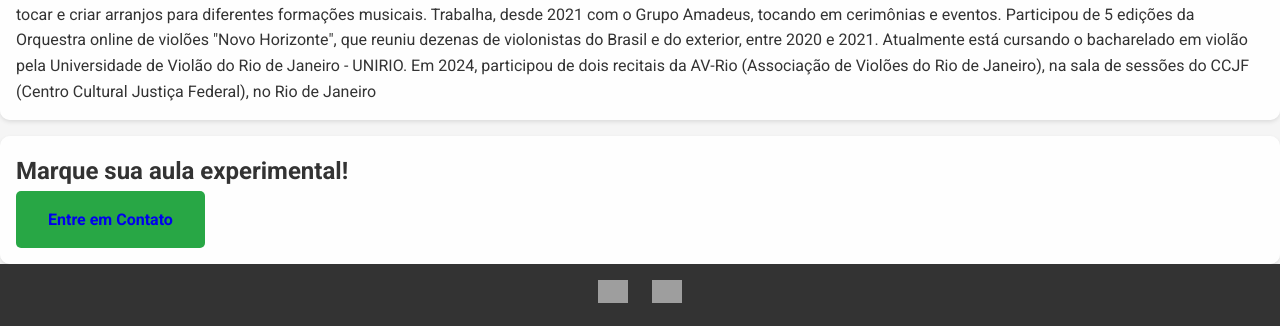
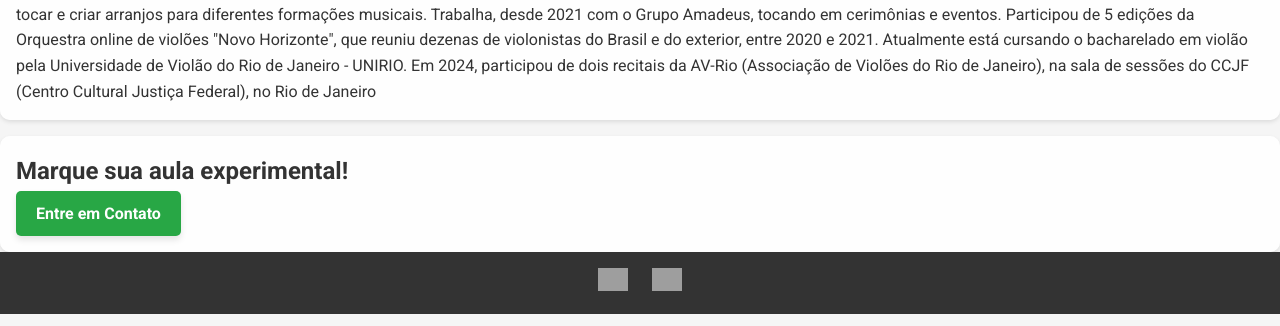
Before and after one commit to MrJasonMartins/Aulas-de-violao, a plain HTML site: page index.html in a window 1280 px wide. Shown: the part 1351-1677 px from the top of the page. Drawn offline with Linux system fonts and the light colour scheme; grey boxes are pictures that could not be loaded.

Commit message:
Update styles.css

```diff
--- a/styles.css
+++ b/styles.css
@@ -110,15 +110,23 @@ body::before {
 }
 
 .contact-button {
-    display: inline-block;
-    padding: 1rem 2rem;
-    background: #28a745;
-    text-decoration: none;
-    border-radius: 5px;
-    font-size: 1rem;
-    font-weight: bold;
-    text-align: center;
+    display: inline-block; /* Faz o link se comportar como botão */
+    background-color: #28a745; /* Cor verde */
+    color: #fff; /* Cor do texto branco */
+    text-decoration: none; /* Remove o sublinhado */
+    padding: 10px 20px; /* Espaçamento interno */
+    border-radius: 5px; /* Bordas arredondadas */
+    font-size: 16px; /* Tamanho da fonte */
+    font-weight: bold; /* Texto em negrito */
+    box-shadow: 0 4px 6px rgba(0, 0, 0, 0.1); /* Sombra para destacar o botão */
+    transition: background-color 0.3s ease, transform 0.2s ease; /* Transições suaves */
 }
+
+.contact-button:hover {
+    background-color: #218838; /* Cor mais escura no hover */
+    transform: translateY(-2px); /* Eleva o botão levemente ao passar o mouse */
+}
+
 
 /* Footer */
 footer {
```
